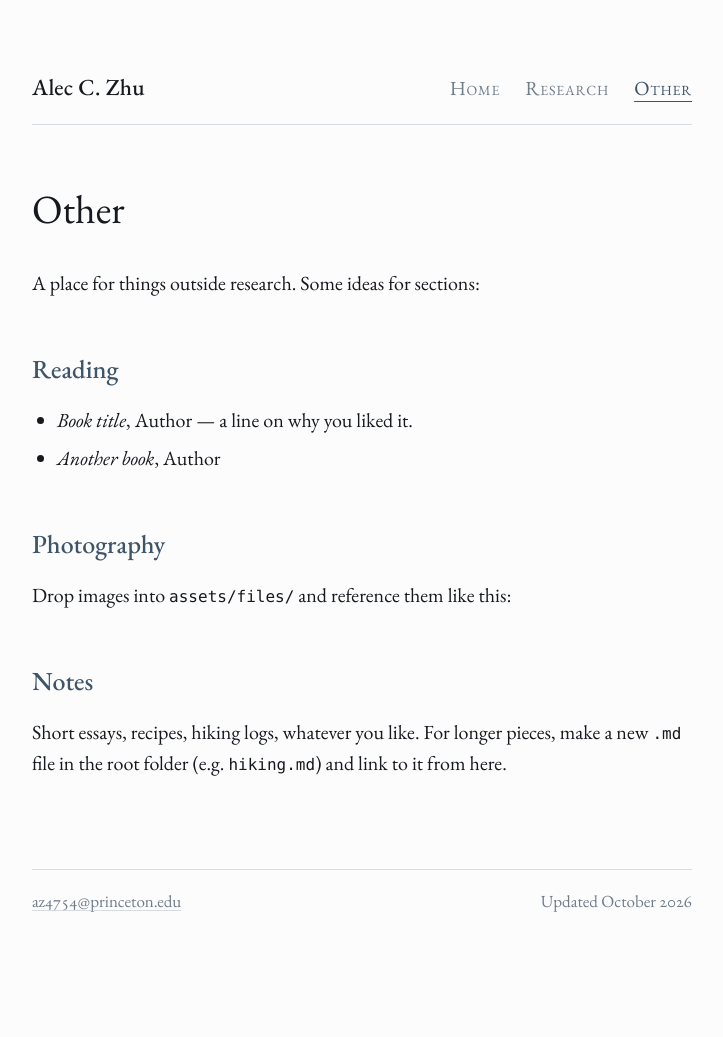
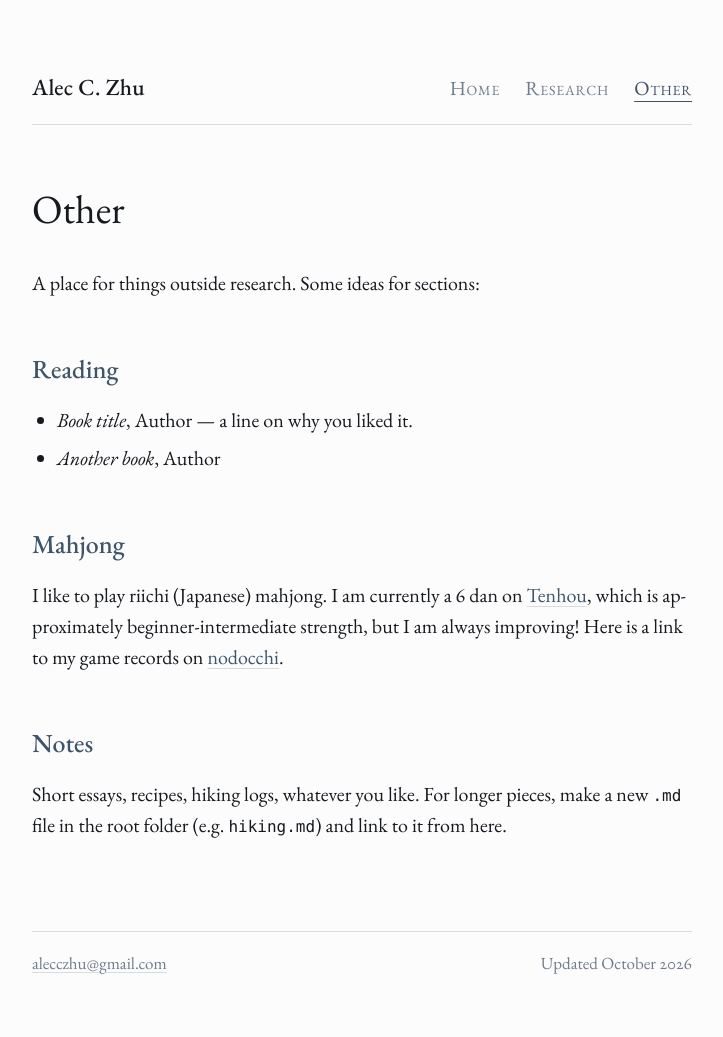
Before and after one commit to apc1234567/apc1234567.github.io, a Jekyll site: the page built from other.md, in a window 1280 px wide. Shown: the whole page, without its empty margins (278-1001 px from the left). Built offline with Jekyll 4.4.1, drawn with Linux system fonts in a browser that asks for light colours; before the commit the page ends 975 px from its top, so only the background shows below that.

Commit message:
Use personal email; add mahjong to Other page
Co-Authored-By: Claude Opus 5.5 <noreply@anthropic.com>

```diff
--- a/_config.yml
+++ b/_config.yml
@@ -1,7 +1,7 @@
 # Site settings — edit these
 title: Alec C. Zhu
 description: Personal website of Alec C. Zhu, PhD student in Operations Research and Financial Engineering at Princeton University.
-email: az4754@princeton.edu
+email: alecczhu@gmail.com
 author: Alec C. Zhu
 
 # Nav links shown in the header (order matters)
--- a/other.md
+++ b/other.md
@@ -11,11 +11,9 @@ A place for things outside research. Some ideas for sections:
 - *Book title*, Author — a line on why you liked it.
 - *Another book*, Author
 
-## Photography
+## Mahjong
 
-Drop images into `assets/files/` and reference them like this:
-
-<!-- ![Description of photo](/assets/files/photo.jpg) -->
+I like to play riichi (Japanese) mahjong. I am currently a 6 dan on [Tenhou](https://tenhou.net/), which is approximately beginner-intermediate strength, but I am always improving! Here is a link to my game records on [nodocchi](https://nodocchi.moe/tenhoulog/#!&name=opgamer).
 
 ## Notes
 
```
Also changed, not shown: 1 other file.
